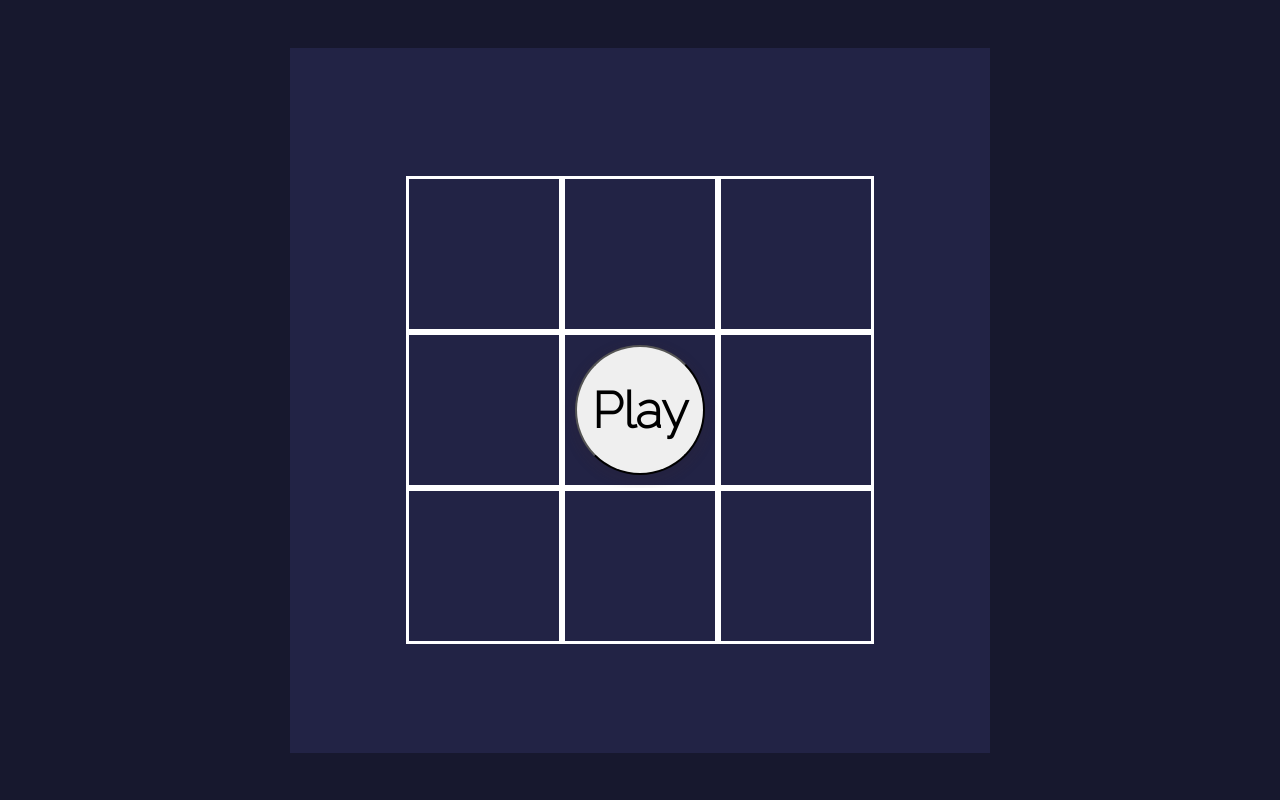
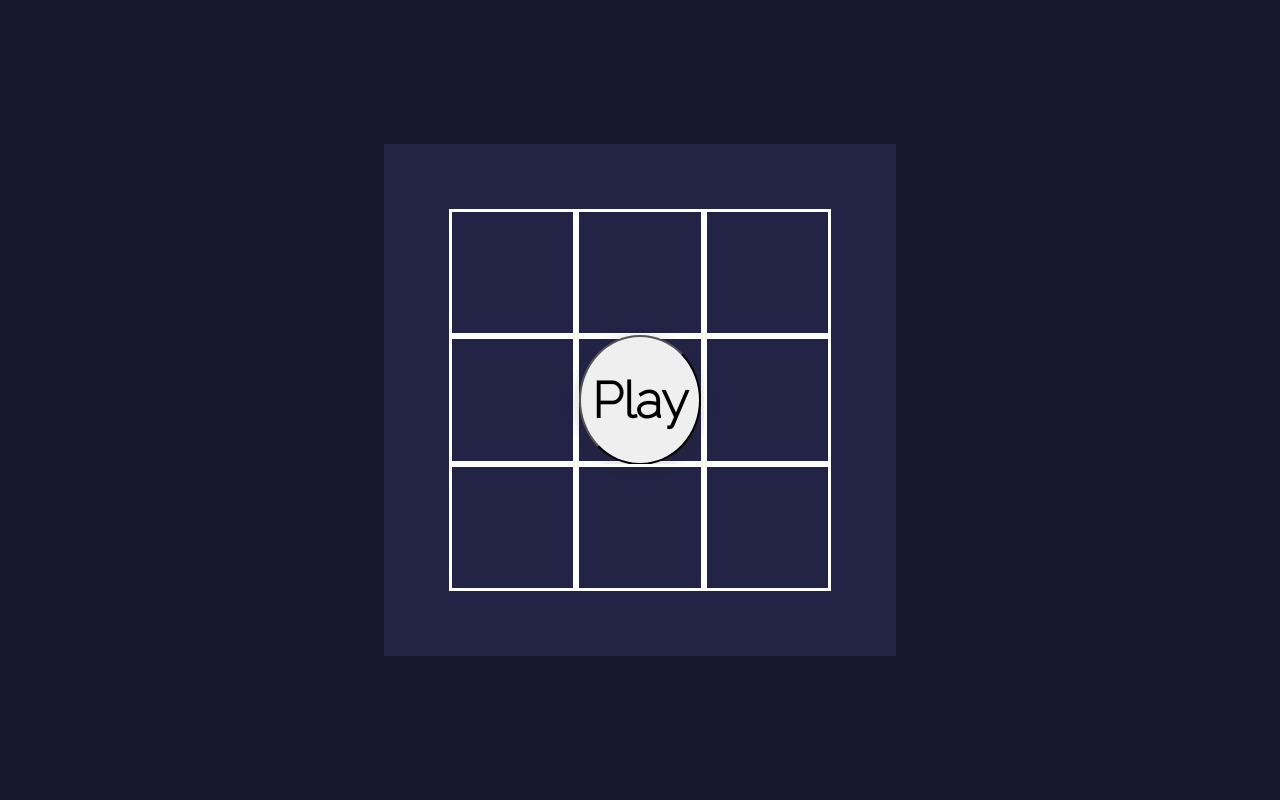
Before and after one commit to ArjunSaili1/Tic-Tac-Toe, a plain HTML site: page index.html in a window 1280 px wide. Drawn offline with Linux system fonts and the light colour scheme.

Commit message:
Updated Styling

```diff
--- a/index.html
+++ b/index.html
@@ -12,7 +12,6 @@
 </head>
 <body>
     <div class="center-items" id='background'></div>
-    <div class='center-items' id='gameboard'></div>
     <div class='center-items win' id='win-message'></div>
     <div class='center-items win' id='blur'></div>
     <div class='center-items' id='start-box'>
@@ -31,6 +30,7 @@
     </div>
     <div class="center-items win" id='win-box'><button class='center-items' id='reset'>Reset</button></div>
     <div id='win-box-circle' class='win'><div class='center-items win' id='circle-text'></div></div>
+    <div class='center-items' id='gameboard'>
         <div class='game-display'>
             <div class='game-grid'>
                 <div class='gridbox' id='box-1'></div>
@@ -48,6 +48,7 @@
                 <div class='gridbox' id='box-9'></div>
             </div>
         </div>
+    </div>
     <script src='script.js'></script>
 </body>
 </html>
--- a/styles.css
+++ b/styles.css
@@ -8,7 +8,7 @@
     display: flex;
     justify-content: center;
     width: 100%;
-    height: 96vh;
+    height: 100%;
     align-items: center;
     z-index: 4;
 }
@@ -38,15 +38,15 @@
     border-style: solid;
     border-color: white;
     background-color: rgba(241, 241, 241,0);
-    height: 150px;
-    width: 150px;
-    font-size: 120px;
+    height: 9.5vmax;
+    width: 9.5vmax;
+    font-size: 7vmax;
 }
 
 #gameboard{
     background-color: rgb(34,35,69);
-    height: 705px;
-    width: 700px;
+    height: 40vw;
+    width: 40vw;
     z-index: 3;
 }
 
```
Lines whose indentation alone changed are shown as unchanged.
